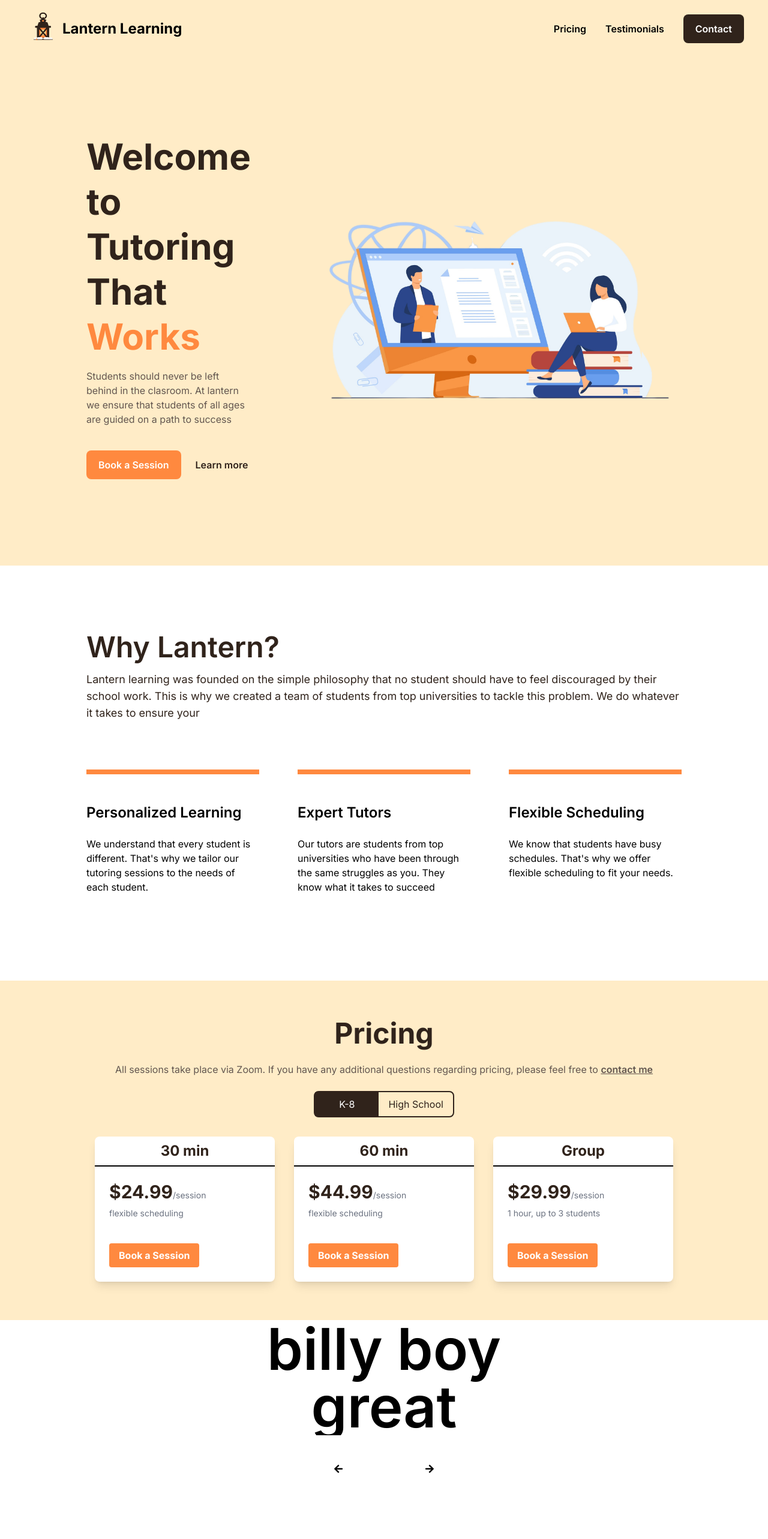
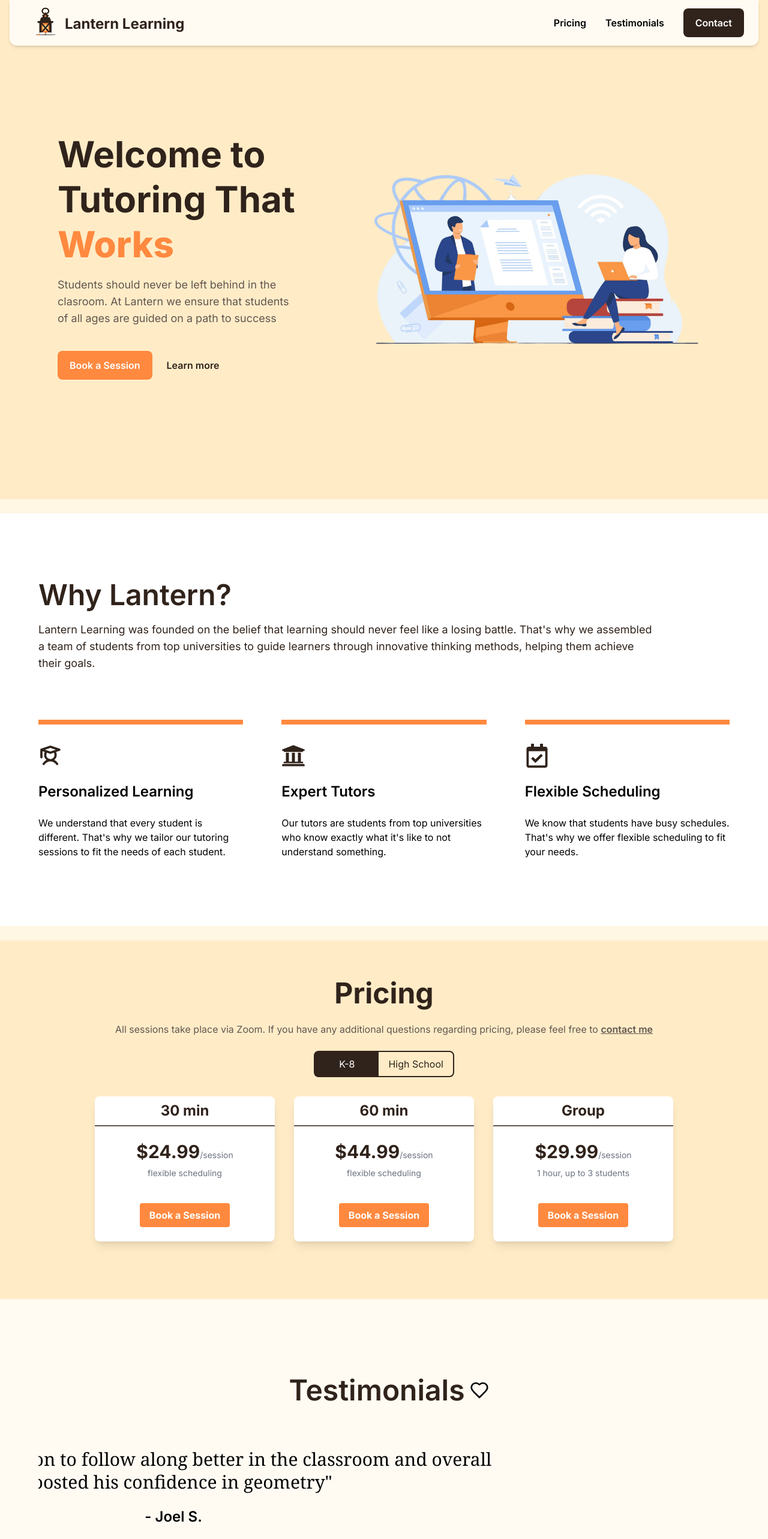
Before and after one commit to luke-griggs/lantern-learning-site, a Next.js app: page / in a window 1280 px wide. Shown: the top 2566 px of the page at 60% size. Before the commit the page ends 2477 px from the top, so only its background shows below. Built offline with nearby package versions, Linux system fonts and the light colour scheme.

Commit message:
testimonials and ui changes

```diff
--- a/package.json
+++ b/package.json
@@ -9,6 +9,8 @@
     "lint": "next lint"
   },
   "dependencies": {
+    "@types/aos": "^3.0.7",
+    "aos": "^2.3.4",
     "clsx": "^2.1.1",
     "embla-carousel": "^8.1.8",
     "embla-carousel-autoplay": "^8.1.8",
--- a/src/app/components/EmblaCarousel.tsx
+++ b/src/app/components/EmblaCarousel.tsx
@@ -1,15 +1,19 @@
 "use client";
 
-import React, { useCallback } from 'react';
-import { EmblaOptionsType, EmblaCarouselType } from 'embla-carousel';
-import { PrevButton, NextButton, usePrevNextButtons } from './EmblaCarouselButtons';
-import Autoplay from 'embla-carousel-autoplay';
-import useEmblaCarousel from 'embla-carousel-react';
+import React, { useCallback } from "react";
+import { EmblaOptionsType, EmblaCarouselType } from "embla-carousel";
+import {
+  PrevButton,
+  NextButton,
+  usePrevNextButtons,
+} from "./EmblaCarouselButtons";
+import Autoplay from "embla-carousel-autoplay";
+import useEmblaCarousel from "embla-carousel-react";
 
 interface Testimonial {
-    name: string;
-    review: string;
-    key: number;
+  name: string;
+  review: string;
+  key: number;
 }
 
 type PropType = {
@@ -18,11 +22,18 @@
 };
 
 const EmblaCarousel: React.FC<PropType> = ({ slides, options }) => {
-  const [emblaRef, emblaApi] = useEmblaCarousel(options, [Autoplay()]);
+  const autoplayOptions = { delay: 6000, stopOnInteraction: true };
+  const [emblaRef, emblaApi] = useEmblaCarousel(options, [
+    Autoplay(autoplayOptions),
+  ]);
   const onNavButtonClick = useCallback((emblaApi: EmblaCarouselType) => {
     const autoplay = emblaApi?.plugins()?.autoplay;
+
     if (!autoplay) return;
-    const resetOrStop = autoplay.options.stopOnInteraction === false ? autoplay.reset : autoplay.stop;
+    const resetOrStop =
+      autoplay.options.stopOnInteraction === false
+        ? autoplay.reset
+        : autoplay.stop;
     resetOrStop();
   }, []);
 
@@ -30,23 +41,30 @@
     prevBtnDisabled,
     nextBtnDisabled,
     onPrevButtonClick,
-    onNextButtonClick
+    onNextButtonClick,
   } = usePrevNextButtons(emblaApi, onNavButtonClick);
 
   return (
-    <section className="max-w-6xl mx-auto">
-      <div className="overflow-hidden" ref={emblaRef}>
-        <div className="flex ml-[-1rem]">
+    <section className="max-w-6xl mx-auto flex-col items-center mb-12">
+      <div className="overflow-hidden justify-center" ref={emblaRef}>
+        <div className="flex rounded-xl -mt-8 ">
           {slides.map((testimonial) => (
-            <div className="flex-none w-full min-w-0 pl-4 transform-gpu" key={testimonial.key}>
-              <div className="flex items-center justify-center h-76 text-8xl font-semibold user-select-none">{testimonial.name}</div>
-                <div className="flex items-center justify-center h-76 text-8xl font-semibold user-select-none">{testimonial.review}</div>
+            <div
+              className="flex-none w-full min-w-0 mt-10 transform-gpu rounded-xl py-16 px-3"
+              key={testimonial.key}
+            >
+              <div className="flex items-center justify-center h-76 text-3xl font-medium font-serif user-select-none pl-3 text-center leading-tight">
+                "{testimonial.review}"
+              </div>
+              <div className="pt-6 flex items-center justify-center h-76 text-2xl font-semibold user-select-none">
+                - {testimonial.name}
+              </div>
             </div>
           ))}
         </div>
       </div>
 
-      <div className="grid grid-cols-auto-1fr gap-4 mt-7">
+      <div className="grid grid-cols-auto-1fr gap-4">
         <div className="flex gap-24 items-center justify-center">
           <PrevButton onClick={onPrevButtonClick} disabled={prevBtnDisabled} />
           <NextButton onClick={onNextButtonClick} disabled={nextBtnDisabled} />
--- a/src/app/components/EmblaCarouselButtons.tsx
+++ b/src/app/components/EmblaCarouselButtons.tsx
@@ -62,7 +62,7 @@
       <button
         {...restProps}
         className={`flex items-center justify-center w-14 h-14 rounded-full bg-transparent
-                    hover:bg-gray-300 disabled:text-gray-400 disabled:cursor-not-allowed
+                    duration-300 hover:bg-[#fff3da] disabled:text-gray-400 disabled:cursor-not-allowed
                     focus:outline-none focus:ring-2 focus:ring-offset-2 focus:ring-indigo-500`}
         type="button"
         style={{
@@ -81,7 +81,7 @@
       <button
         {...restProps}
         className={`flex items-center justify-center w-14 h-14 rounded-full bg-transparent
-                    hover:bg-gray-300 disabled:text-gray-400 disabled:cursor-not-allowed
+                    duration-300 hover:bg-[#fff3da] disabled:text-gray-400 disabled:cursor-not-allowed
                     focus:outline-none focus:ring-2 focus:ring-offset-2 focus:ring-indigo-500`}
         type="button"
         style={{
--- a/src/app/components/Navbar.tsx
+++ b/src/app/components/Navbar.tsx
@@ -2,25 +2,25 @@
 
 const Navbar = () => {
   return (
-    <nav className="w-full h-18 fixed top-0 p-4">
-      <div className="flex items-center justify-between h-18 px-6">
-        <div className="flex items-center">
+    <nav className="w-full h-18 top-0 p-4 pt-0 bg-[#FFECC7]">
+      <div className="flex items-center justify-between h-18 px-6 bg-[#fffbf3] shadow-md rounded-b-xl duration-300">
+        <div className="flex items-center p-1 pt-2">
           <a href="">
             <img src="Lantern-logo.png" alt="" className="w-16 h-16 pb-2"></img>
           </a>
           <a href="">
-            <h1 className="font-bold text-2xl">Lantern Learning</h1>
+            <h1 className="font-bold text-2xl text-[#30231B]">Lantern Learning</h1>
           </a>
         </div>
-        <div className="flex items-center space-x-8">
-          <a href="#" className="text-md font-semibold">
+        <div className="hidden sm:flex items-center space-x-8">
+          <a href="#pricing" className="text-md font-semibold">
             Pricing
           </a>
-          <a href="#" className="text-md font-semibold">
+          <a href="#testimonials" className="text-md font-semibold">
             Testimonials
           </a>
-          <a href="#">
-            <button className="text-md text-white font-semibold bg-[#30231B] p-3 px-5 rounded-lg">
+          <a href="mailto:lukegriggs100@gmail.com">
+            <button className="text-md text-white font-semibold bg-[#30231B] p-3 px-5 rounded-lg duration-300 hover:bg-[#62564F]">
               Contact
             </button>
           </a>
--- a/src/app/components/pricing.tsx
+++ b/src/app/components/pricing.tsx
@@ -9,6 +9,7 @@
   description: string;
   note?: string;
   features: string[];
+  link: string;
 }
 
 interface PricingPlans {
@@ -23,55 +24,54 @@
       type: "30 min",
       price: "$24.99",
       description: "Free",
-      note:"flexible scheduling",
-      features: [
-
-      ]
+      note: "flexible scheduling",
+      features: [],
+      link: "https://calendly.com/lanternlearning/30-minute-virtual-tutoring-session"
     },
     sixtyMinute: {
       type: "60 min",
       price: "$44.99",
       description: "/ month",
-      note:"flexible scheduling",
-      features: [
-      ]
+      note: "flexible scheduling",
+      features: [],
+      link: "https://calendly.com/lanternlearning/60min"
     },
     group: {
       type: "Group",
       price: "$29.99",
       description: "up to 3 t",
       note: "1 hour, up to 3 students",
-      features: [
-      ]
-    }
+      features: [],
+      link:"https://calendly.com/lanternlearning/30-minute-virtual-tutoring-session-group-session",
+    },
   },
   highschool: {
     thirtyMinute: {
       type: "30 min",
       price: "$29.99",
       description: "Free",
-        note:"flexible scheduling",
-        features: [
-
-        ]
+      note: "flexible scheduling",
+      features: [],
+      link:"https://calendly.com/lanternlearning/30-minute-virtual-tutoring-session-high-school",
     },
     sixtyMinute: {
       type: "60 min",
       price: "$54.99",
       description: "/ month",
-        note:"flexible scheduling",
+      note: "flexible scheduling",
+      link:"https://calendly.com/lanternlearning/60-minute-online-tutoring-session-high-school",
 
-        features: [
-        ]
+      features: [],
     },
     group: {
       type: "Group",
       price: "$39.99",
       description: "per team editor / month",
       note: "1 hour, up to 3 students",
-        features: [
-        ]
-      }
+      features: [],
+      link:"https://calendly.com/lanternlearning/30-minute-virtual-tutoring-session-group-session",
+
+    },
   },
   // testPrep: {  // This can be the same as Yearly or a copy depending on need
   //   thirtyMinute: {
@@ -103,56 +103,77 @@
 };
 
 const Pricing = () => {
-  const [activeTab, setActiveTab] = useState<keyof typeof pricingOptions>("kthrough8");
+  const [activeTab, setActiveTab] =
+    useState<keyof typeof pricingOptions>("kthrough8");
 
   const renderPricingOption = (option: PricingOption) => (
     <>
-
       <div className="bg-white rounded-lg shadow-lg sm:min-w-[300px]">
         <div className="flex justify-center py-2 text-[#30231B]">
           <h2 className="text-2xl font-bold text-[#30231B]">{option.type}</h2>
         </div>
-    <div className="w-full bg-black h-0.5"></div>
+        <div className="w-full bg-[#62564F] h-0.5"></div>
         <div className="p-6">
-      <h2 className="text-3xl font-bold text-[#30231B]">{option.price}<span className="text-gray-500 text-sm font-normal">/session</span></h2>
-      {option.note && <p className="text-sm text-gray-500 mt-2">{option.note}</p>}
+          <h2 className="text-3xl font-bold text-[#30231B]">
+            {option.price}
+            <span className="text-gray-500 text-sm font-normal">/session</span>
+          </h2>
+          {option.note && (
+            <p className="text-sm text-gray-500 mt-2">{option.note}</p>
+          )}
           <ul className="mt-4 text-gray-300 space-y-2">
             {option.features.map((feature, index) => (
               <li key={index}>{feature}</li>
             ))}
           </ul>
-      <button className="mt-6 bg-[#FF893F] duration-300 hover:bg-orange-300 text-white font-bold py-2 px-4 rounded">
+          <a href={option.link} target="_blank" id="testimonials"
+          >
+            <button className="mt-6 bg-[#FF893F] duration-300 hover:bg-orange-500 hover:-translate-y-1 text-white font-bold py-2 px-4 rounded">
               {option.price === "$0" ? "Start for Free" : "Book a Session"}
             </button>
+          </a>
         </div>
       </div>
     </>
   );
 
   return (
-    <div className="flex flex-col items-center p-16">
+    <div className="flex flex-col items-center p-16 text-center">
       <h1 className="text-5xl font-bold text-[#30231B] mb-6">Pricing</h1>
       <p className="text-[#62564F] mb-6">
-        All sessions take place via Zoom. If you have any additional questions regarding pricing, please feel free to <a href="mailto:lukegriggs100@gmail.com" className="font-semibold underline">contact me </a>
+        All sessions take place via Zoom. If you have any additional questions
+        regarding pricing, please feel free to{" "}
+        <a
+          href="mailto:lukegriggs100@gmail.com"
+          className="font-semibold underline"
+        >
+          contact me{" "}
+        </a>
       </p>
       <div className="flex mb-8 border-[#30231B] border-2 rounded-lg">
-        {Object.keys(pricingOptions).map(tab => (
+        {Object.keys(pricingOptions).map((tab) => (
           <button
             key={tab}
-            className={`py-2 px-4 ${activeTab === tab ? "bg-[#30231B] text-white" : "text-[#30231B]"}`}
+            className={`py-2 px-4 ${
+              activeTab === tab ? "bg-[#30231B] text-white" : "text-[#30231B] duration-300"
+            }`}
             onClick={() => setActiveTab(tab as keyof typeof pricingOptions)}
           >
             <div className={`${tab === "kthrough8" ? "mx-6" : ""}`}>
-            {tab === "kthrough8" ? "K-8" : tab === "highschool" ? "High School" : tab === "testPrep" ? "Test Prep" : ""}
+              {tab === "kthrough8"
+                ? "K-8"
+                : tab === "highschool"
+                ? "High School"
+                : tab === "testPrep"
+                ? "Test Prep"
+                : ""}
             </div>
           </button>
         ))}
       </div>
-      <div className="grid grid-cols-1 md:grid-cols-3 gap-8">
-
+      <div className="grid grid-cols-1 lg:grid-cols-3 gap-8">
         {Object.values(pricingOptions[activeTab]).map((plan, index) => (
           <React.Fragment key={index}>
-
             {renderPricingOption(plan)}
           </React.Fragment>
         ))}
--- a/src/app/globals.css
+++ b/src/app/globals.css
@@ -1,3 +1,7 @@
 @tailwind base;
 @tailwind components;
 @tailwind utilities;
+
+html {
+    scroll-behavior: smooth;
+}
--- a/src/app/layout.tsx
+++ b/src/app/layout.tsx
@@ -1,22 +1,35 @@
+"use client";
+
 import type { Metadata } from "next";
 import { Inter } from "next/font/google";
+import { Radio_Canada } from "next/font/google";
+import Script from "next/script";
 import "./globals.css";
+import { useEffect } from "react";
 
 const inter = Inter({ subsets: ["latin"] });
 
-export const metadata: Metadata = {
-  title: "Create Next App",
-  description: "Generated by create next app",
-};
 
 export default function RootLayout({
   children,
 }: Readonly<{
   children: React.ReactNode;
 }>) {
+  useEffect(() => {
+    // Dynamically import AOS to ensure it loads on the client-side
+    import("aos").then(AOS => {
+      AOS.init();
+    });
+  }, []);
+
   return (
     <html lang="en">
-      <body className={inter.className}>{children}</body>
+      <body className={inter.className}>
+      <div className="bg-[#fffbf3]">
+        {children}
+        </div>
+      <Script src="https://cdn.jsdelivr.net/npm/aos@next/dist/aos.js" defer></Script>
+      </body>
     </html>
   );
 }
--- a/src/app/page.tsx
+++ b/src/app/page.tsx
@@ -1,85 +1,109 @@
+"use client"
+
 import Image from "next/image";
 import Link from "next/link";
 import Navbar from "./components/Navbar";
 import Pricing from "./components/pricing";
 import EmblaCarousel from "./components/EmblaCarousel";
 import { EmblaOptionsType } from "embla-carousel";
+import Footer from "./components/Footer";
+import { PiStudentBold, PiStudentFill } from "react-icons/pi";
+import { RiCalendarScheduleLine } from "react-icons/ri";
+import { LuHeart } from "react-icons/lu";
+import { FaRegCalendarCheck, FaUniversity } from "react-icons/fa";
+import AOS from "aos";
+import "aos/dist/aos.css";
+import { useEffect } from "react";
+
+
+
 
 export default function Home() {
   const OPTIONS: EmblaOptionsType = { loop: true };
 
   const SLIDES = [
-    { name: "larune", review: "good", key: 1 },
+    { name: "Joel S.", review: "Luke enabled our son to follow along better in the classroom and overall boosted his confidence in geometry", key: 1 },
     { name: "billy boy", review: "great", key: 2 },
     { name: "larry", review: "excellent", key: 3 },
   ];
 
+  useEffect(() => {
+    AOS.init({ duration: 800, once: true });
+  })
+
   return (
     <>
-      <main className="flex min-h-screen flex-col items-center justify-between p-24 bg-[#FFECC7]">
-        <Navbar />
-        <div className="flex w-full h-auto items-center p-12 pt-32 space-x-24">
-          <div className="flex flex-col text-left max-w-[600px]">
-            <h1 className="text-6xl font-bold text-[#30231B] leading-tight">
+      <Navbar />
+      <main
+        className="flex flex-col items-center justify-between px-10 pt-48 sm:px-24 p-24 sm:pt-32 bg-[#FFECC7]"
+        style={{ height: "calc(100vh - 60px)" }}
+      >
+        <div className="flex flex-col lg:flex lg:flex-row w-full h-auto items-center space-x-24">
+          <div className="flex flex-col text-center lg:text-left max-w-[600px] md:min-w-[400px]">
+            <h1 className="text-5xl sm:text-6xl sm:leading-tight md:leading-tight font-bold text-[#30231B] leading-tight">
               Welcome to Tutoring That{" "}
-              <span className="text-[#FF893F]">Works</span>
+              <span className="text-[#FF893F] font-extrabold">Works</span>
             </h1>
-            <p className="text-mg pt-4 text-[#62564F]">
-              Students should never be left behind in the clasroom. At lantern
+            <p className="text-sm md:text-lg pt-4 text-[#62564F]">
+              Students should never be left behind in the clasroom. At Lantern
               we ensure that students of all ages are guided on a path to
               success
             </p>
-            <div className="flex items-center pt-10 space-x-6">
-              <button className="text-md text-white font-semibold bg-[#FF893F] p-3 px-5 rounded-lg">
-                Book a Session
-              </button>
-              <button className="text-md font-semibold text-[#30231B]">
+            <div className="flex items-center justify-center lg:justify-start pt-10 space-x-6">
+              <a href="https://calendly.com/lanternlearning" target="_blank">
+                <button className="text-white font-semibold bg-[#FF893F] p-3 px-5 rounded-lg duration-300 hover:bg-orange-500 hover:-translate-y-1">
+                  Book a Session
+                </button>
+              </a>
+              <button className="text-md font-semibold text-[#30231B] duration-300 hover:text-[#62564F]">
                 Learn more
               </button>
             </div>
           </div>
-          <div>
-            <img src="lantern-landing.png" className="max-w-[620px]"></img>
+          <div className="hidden lg:block max-w-[620px]">
+            <img src="lantern-landing.png" className=""></img>
           </div>
         </div>
+
       </main>
-      <div className="w-full h-auto bg-white p-36 pt-28">
-        <div className="flex flex-col text-left text-[#30231B] max-w-">
-          <h1 className="text-5xl font-semibold"> Why Lantern? </h1>
-          <p className="hidden sm:block text-sm md:text-lg pt-4 max-w-5xl">
+      <div className="h-6 w-full bg-[#fff6e3]"></div>
+      <div className="text-center sm:text-left w-full h-auto bg-white p-10 px-16 py-28">
+        <div className=" flex flex-col text-[#30231B]">
+          <h1 className="text-5xl font-semibold pb-1" data-aos="fade-up" data-aos-anchor-placement="top-bottom"> Why Lantern? </h1>
+          <p className="hidden sm:block text-sm md:text-lg pt-4 max-w-5xl" data-aos="fade-up" data-aos-anchor-placement="top-bottom">
             {" "}
-            Lantern learning was founded on the simple philosophy that no
-            student should have to feel discouraged by their school work. This
-            is why we created a team of students from top universities to tackle
-            this problem. We do whatever it takes to ensure your{" "}
+            Lantern Learning was founded on the belief that learning should never feel like a losing battle. That's why we assembled a team of students from top universities to guide learners through innovative thinking methods, helping them achieve their goals.
           </p>
         </div>
         <div className="grid grid-cols-1 sm:grid-cols-2 md:grid-cols-3 gap-x-16 mt-20">
-          <div className="flex flex-col border-t-8 mt-6 md:mt-0 border-[#FF893F]">
-            <h1 className="text-2xl font-semibold py-6 pt-12">
+          <div className="flex flex-col border-t-8 mt-6 md:mt-0 border-[#FF893F] items-center sm:items-start" data-aos="fade-left">
+            <PiStudentBold className="hidden sm:block w-10 h-10 mt-8 text-[#30231B]"/>
+            <h1 className="text-2xl font-semibold py-6">
               {" "}
               Personalized Learning{" "}
             </h1>
             <p className="max-w-[350px]">
               {" "}
               We understand that every student is different. That's why we
-              tailor our tutoring sessions to the needs of each student.{" "}
+              tailor our tutoring sessions to fit the needs of each student.{" "}
             </p>
           </div>
-          <div className="flex flex-col border-t-8 mt-6 md:mt-0 border-[#FF893F]">
-            <h1 className="text-2xl font-semibold py-6 pt-12">
+          <div className="flex flex-col border-t-8 mt-6 md:mt-0 border-[#FF893F] items-center sm:items-start" data-aos="fade-left" data-aos-offset="200">
+          <FaUniversity className="hidden sm:block w-10 h-10 mt-8 text-[#30231B]"/>
+
+            <h1 className="text-2xl font-semibold py-6">
               {" "}
               Expert Tutors{" "}
             </h1>
             <p className="max-w-[350px]">
               {" "}
-              Our tutors are students from top universities who have been
-              through the same struggles as you. They know what it takes to
-              succeed{" "}
+              Our tutors are students from top universities who know exactly what it's like to not understand something.{" "}
             </p>
           </div>
-          <div className="flex flex-col border-t-8 mt-6 md:mt-0 border-[#FF893F]">
-            <h1 className="text-2xl font-semibold py-6 pt-12">
+          <div className="flex flex-col border-t-8 mt-6 md:mt-0 border-[#FF893F] items-center sm:items-start" data-aos="fade-left" data-aos-offset="300">
+          <FaRegCalendarCheck className="hidden sm:block w-10 h-10 mt-8 text-[#30231B]"/>
+
+            <h1 className="text-2xl font-semibold py-6">
               {" "}
               Flexible Scheduling{" "}
             </h1>
@@ -90,13 +114,35 @@
             </p>
           </div>
         </div>
+        <div id="pricing"></div>
       </div>
-      <div className="w-full h-auto bg-[#FFECC7]">
+      <div className="h-6 w-full bg-[#fff6e3]"></div>
+      <div className="w-full h-auto bg-[#FFECC7] pb-8">
         <Pricing />
       </div>
-      <div className="w-full h-auto bg-white">
+      <div className="w-full h-auto">
+        <div className="flex justify-center items-center text-center mt-32">
+          <h1 className="text-5xl font-semibold text-[#30231B] pl-4">Testimonials</h1>
+          <LuHeart className="w-8 h-8 ml-2"/>
+        </div>
         <EmblaCarousel slides={SLIDES} options={OPTIONS} />
       </div>
+      <div className="flex w-full sm:w-[65%] mx-auto h-auto items-center justify-center mt-30 px-0 sm:p-20 -mb-40 sm:-mg-36">
+        <div className="h-auto flex flex-col justify-center items-center text-center bg-[#FF893F] p-12 px-24 rounded-lg z-10 shadow-lg">
+          <h1 className="text-3xl sm:text-4xl md:text-5xl font-normal text-white font-serif">
+            Ready to get started?
+          </h1>
+          <p className="text-sm md:text-lg text-gray-100 pt-4">
+            Book a session today and let us guide you on the path to success
+          </p>
+          <a href="https://calendly.com/lanternlearning">
+          <button className="text-md font-semibold text-[#30231B] bg-white p-3 px-5 rounded-lg mt-4 duration-300 hover:shadow-md hover:-translate-y-1">
+            Book a Session
+          </button>
+          </a>
+        </div>
+      </div>
+      <Footer />
     </>
   );
 }
```
Also changed, not shown: src/app/components/Footer.tsx (+16 -0 lines), 1 other file (tests, documents, lock files or other folders). Lines whose indentation alone changed are shown as unchanged.
